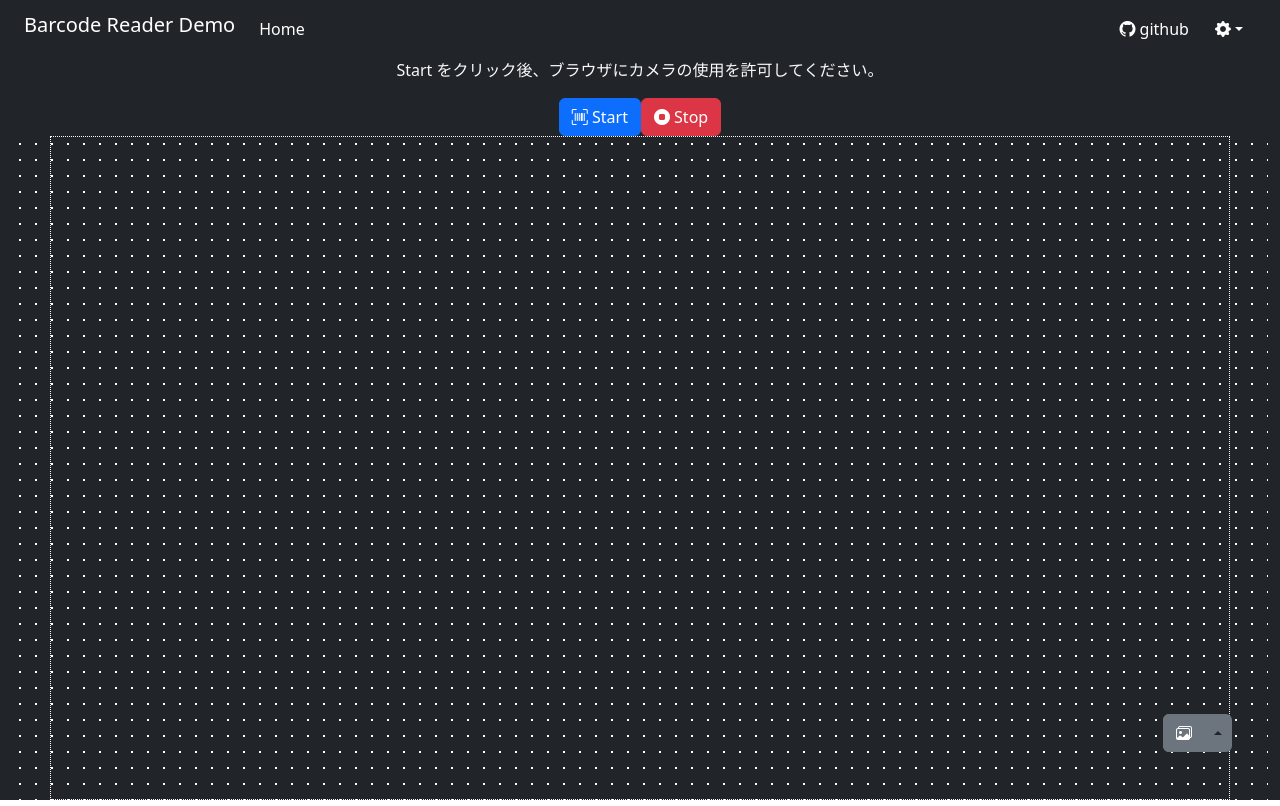
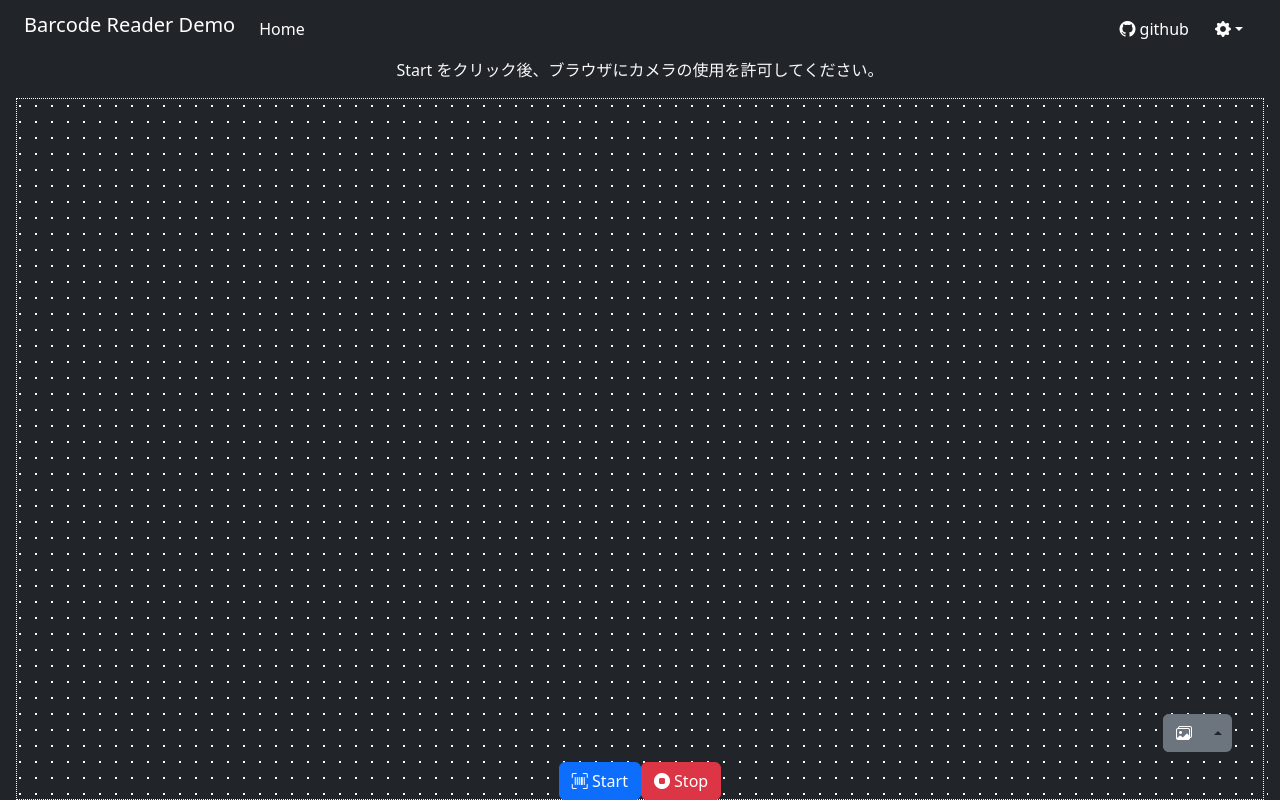
Before and after one commit to rksan/barcode-detection-api-demo, a Vue app: page / in a window 1280 px wide. Built offline with nearby package versions, Linux system fonts and the light colour scheme; what bootstrap-vue-next would draw is missing.

Commit message:
add full-mode

```diff
--- a/src/components/organisms/OInputForm/index.vue
+++ b/src/components/organisms/OInputForm/index.vue
@@ -7,18 +7,22 @@ export default scripts;
   <div class="wapper grid-container">
     <section class="header grid-item-head">
       <p>Start をクリック後、ブラウザにカメラの使用を許可してください。</p>
-      <button class="btn btn-primary" @click="doStart">
-        <i class="bi bi-upc-scan"></i> Start
-      </button>
-
-      <button class="btn btn-danger" @click="doStop">
-        <i class="bi bi-stop-circle-fill"></i> Stop
-      </button>
     </section>
 
-    <section class="content grid-item-main" :class="compCameraTheme">
-      <div id="interactive" class="viewport">
-        <span>{{ videoInfo }}</span>
+    <section class="content grid-item-main">
+      <div class="camera" :class="[compCameraTheme, compCameraFull].join(' ')">
+        <div id="interactive" class="viewport">
+          <span>{{ videoInfo }}</span>
+        </div>
+        <div class="fixed-bottom">
+          <button class="btn btn-primary" @click="doStart">
+            <i class="bi bi-upc-scan"></i> Start
+          </button>
+
+          <button class="btn btn-danger" @click="doStop">
+            <i class="bi bi-stop-circle-fill"></i> Stop
+          </button>
+        </div>
       </div>
     </section>
   </div>
@@ -229,7 +233,15 @@ export default scripts;
   opacity: 75%;
   padding: 0.5em;
 }
-
+.camera {
+  width: 100%;
+  height: 100%;
+}
+.camera-full {
+  position: absolute;
+  top: 0;
+  left: 0;
+}
 .camera-demo-light {
   background-image: radial-gradient(circle, #000 1px, rgba(0, 0, 0, 0) 1px);
   background-size: 1rem 1rem;
--- a/src/components/organisms/OInputForm/scripts.js
+++ b/src/components/organisms/OInputForm/scripts.js
@@ -13,6 +13,9 @@ export default {
   },
 
   computed: {
+    compCameraFull() {
+      return this.camera ? ["camera-full"].join(" ") : "";
+    },
     compTheme() {
       if (this.theme === "light") {
         return ["bg-light", "text-dark"].join(" ");
@@ -43,7 +46,7 @@ export default {
         dspResult: "",
       },
       anime: false,
-      observer: null,
+      camera: false,
       videoInfo: "",
     };
   },
@@ -53,6 +56,8 @@ export default {
       log: "#my-log",
       // config,
       Quagga: null,
+
+      observer: null,
       codeChecker: {
         codes: [],
         count: 0,
@@ -93,11 +98,12 @@ export default {
             return;
           }
 
-          this.console("Initialization finished. Ready to start");
+          //this.console("Initialization finished. Ready to start");
           this.Quagga.start();
         });
 
         this.initOvserver();
+        this.camera = true;
       },
 
       term() {
@@ -106,6 +112,7 @@ export default {
         this.Quagga.stop();
 
         this.termObserver();
+        this.camera = false;
       },
 
       isSameCode(result) {
@@ -248,7 +255,7 @@ export default {
 
     doProcessed(result) {
       if (result) {
-        this.console("[Processed]", result);
+        //this.console("[Processed]", result);
 
         const drawingCtx = this.Quagga.canvas.ctx.overlay;
         const drawingCanvas = this.Quagga.canvas.dom.overlay;
@@ -299,7 +306,7 @@ export default {
     doDetected(result) {
       if (result) {
         if (result.codeResult) {
-          console.log("[Detected]", result);
+          //console.log("[Detected]", result);
           if (this.isSameCode(result)) {
             const code = result.codeResult.code;
 
```
Also changed, not shown: 7 other files (tests, documents, lock files or other folders).
